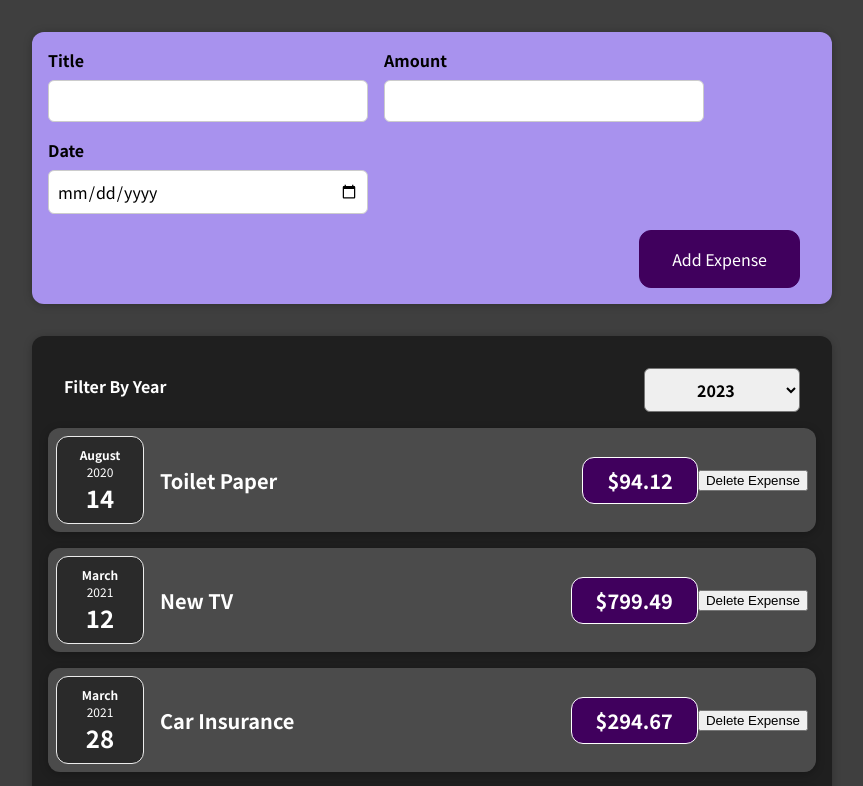
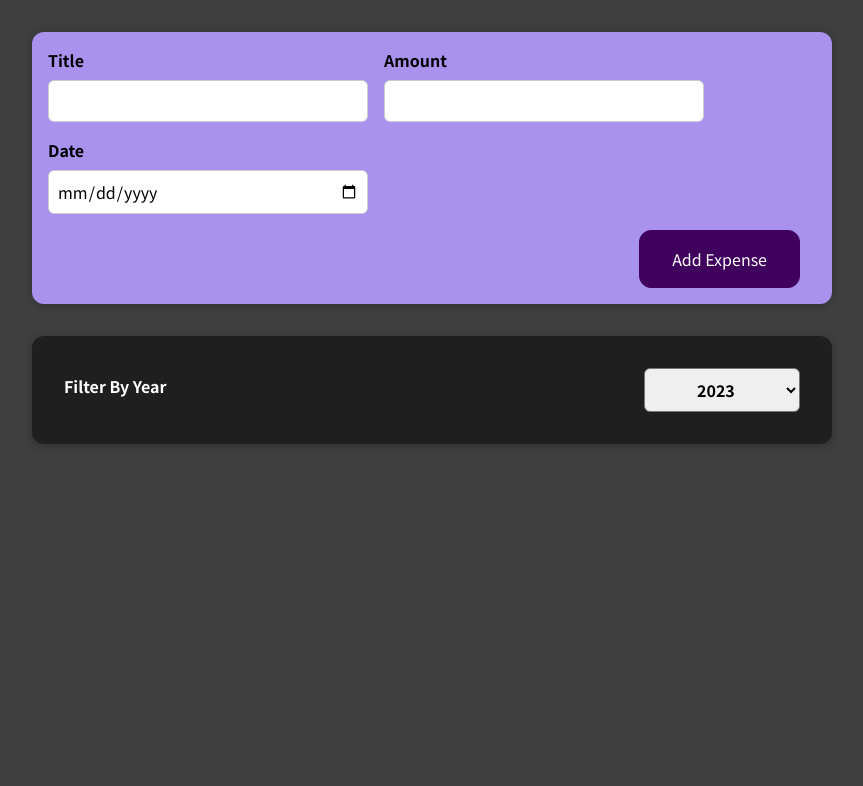
Before and after one commit to Rahul-71/Expenses, a React (Create React App) app: page / in a window 1280 px wide. Shown: the top 786 px of the page, without its empty margins (208-1071 px from the left). Built offline with nearby package versions, Linux system fonts and the light colour scheme.

Commit message:
simplified expense filtering based on year

```diff
--- a/src/components/Expenses/Expenses.js
+++ b/src/components/Expenses/Expenses.js
@@ -11,20 +11,18 @@ export default function Expenses(props) {
 
 	const filterChangeHandler = (selectedFilteredYear) => {
 		setFilteredYear(selectedFilteredYear);
+	}
 
 	// filtering expenses based on selected year
-        setExpenses(() => {
-            if (selectedFilteredYear == "all")
-                return props.expenses;
-            return props.expenses.filter((exp) => exp.date.getFullYear() == selectedFilteredYear);
-        })
-    }
+	const filteredExpenses = (filteredYear === "all") ? props.expenses : props.expenses.filter(
+		exp => exp.date.getFullYear() == filteredYear
+	)
 
 	return (
 		<div>
 			<Card className="expenses">
 				<ExpensesFilter selected={filteredYear} onChangeFilter={filterChangeHandler} />
-                {expenses.map(expense => (
+				{filteredExpenses.map(expense => (
 					<ExpenseItems
 						key={expense.id}
 						title={expense.title}
```
Lines whose indentation alone changed are shown as unchanged.
